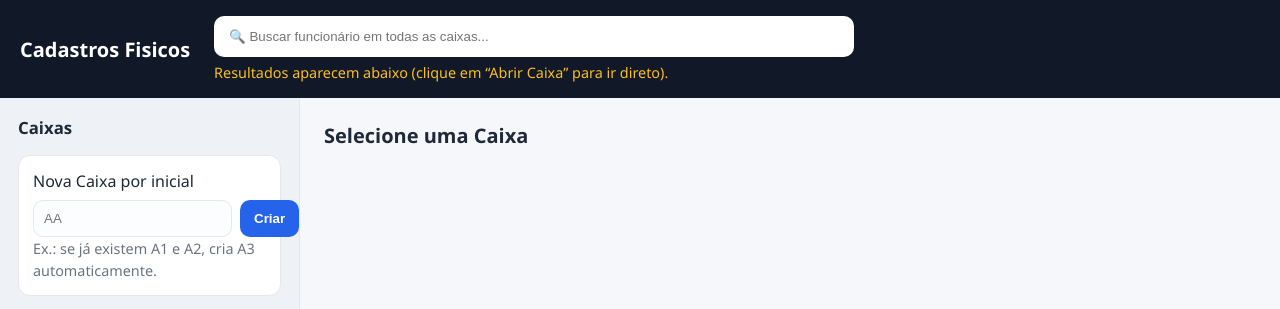
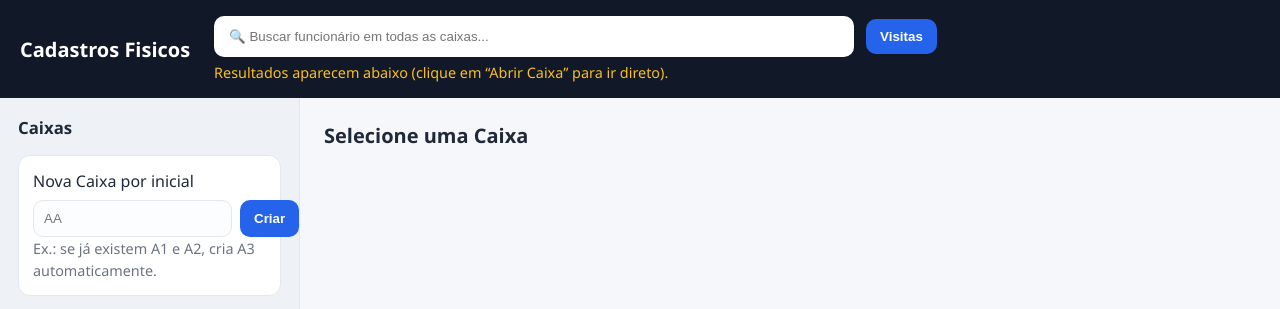
Before and after one commit to assistenciapb/SEMAS, a plain HTML site: page index.html in a window 1280 px wide. Drawn offline with Linux system fonts and the light colour scheme; no server answers.

Commit message:
Update index.html

```diff
--- a/index.html
+++ b/index.html
@@ -10,7 +10,10 @@
   <header class="app-header">
     <h1>Cadastros Fisicos</h1>
     <div class="search-wrap">
-      <input type="text" id="searchInput" placeholder="🔍 Buscar funcionário em todas as caixas..." />
+      <div class="row">
+        <input type="text" id="searchInput" placeholder="🔍 Buscar funcionário em todas as caixas..." />
+        <button id="btnVisitas" class="btn primary">Visitas</button>
+      </div>
       <p class="hint">Resultados aparecem abaixo (clique em “Abrir Caixa” para ir direto).</p>
     </div>
   </header>
@@ -62,5 +65,4 @@
   <!-- Script modular separado -->
   <script type="module" src="script.js"></script>
 </body>
-
 </html>
```
